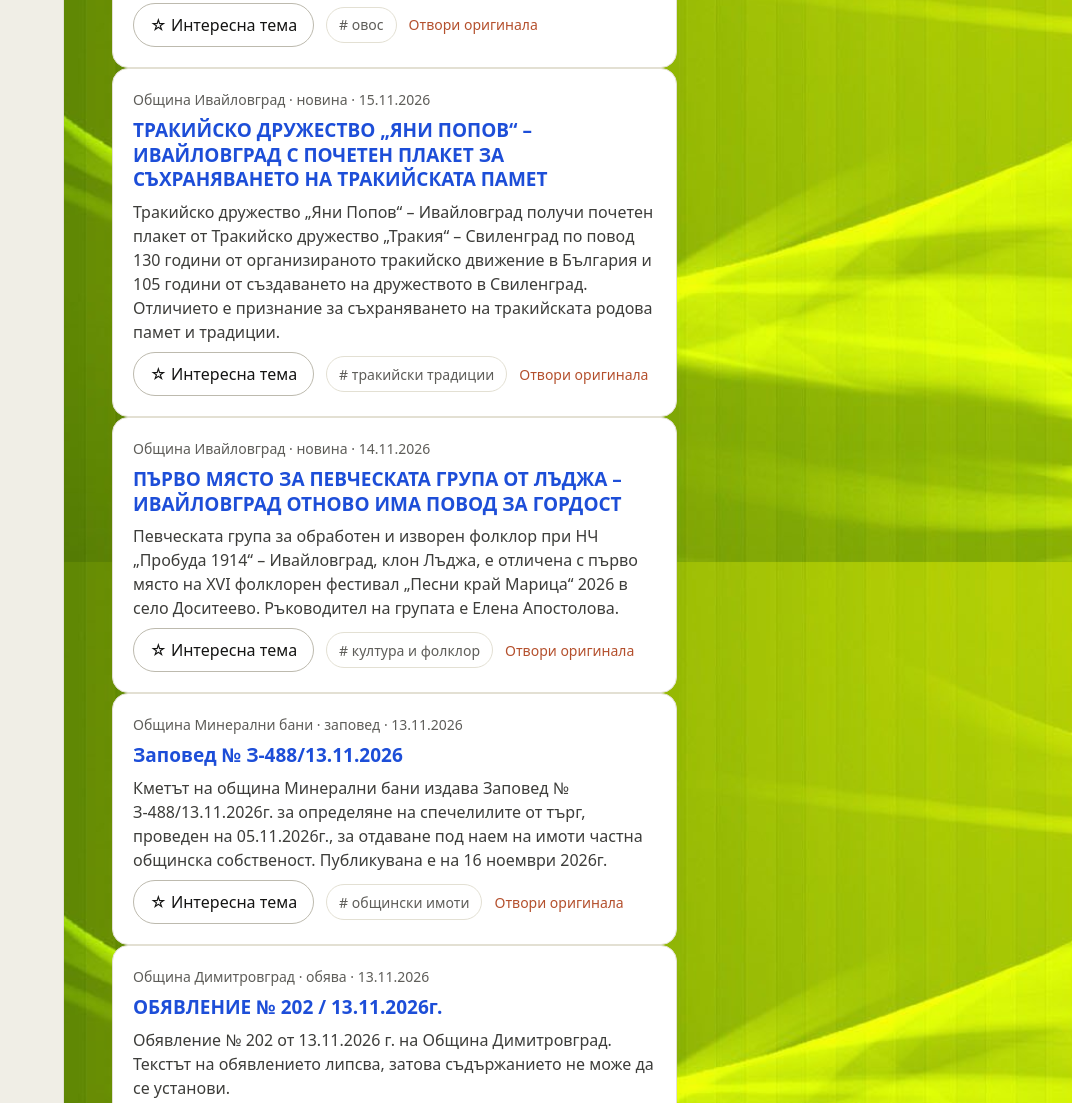
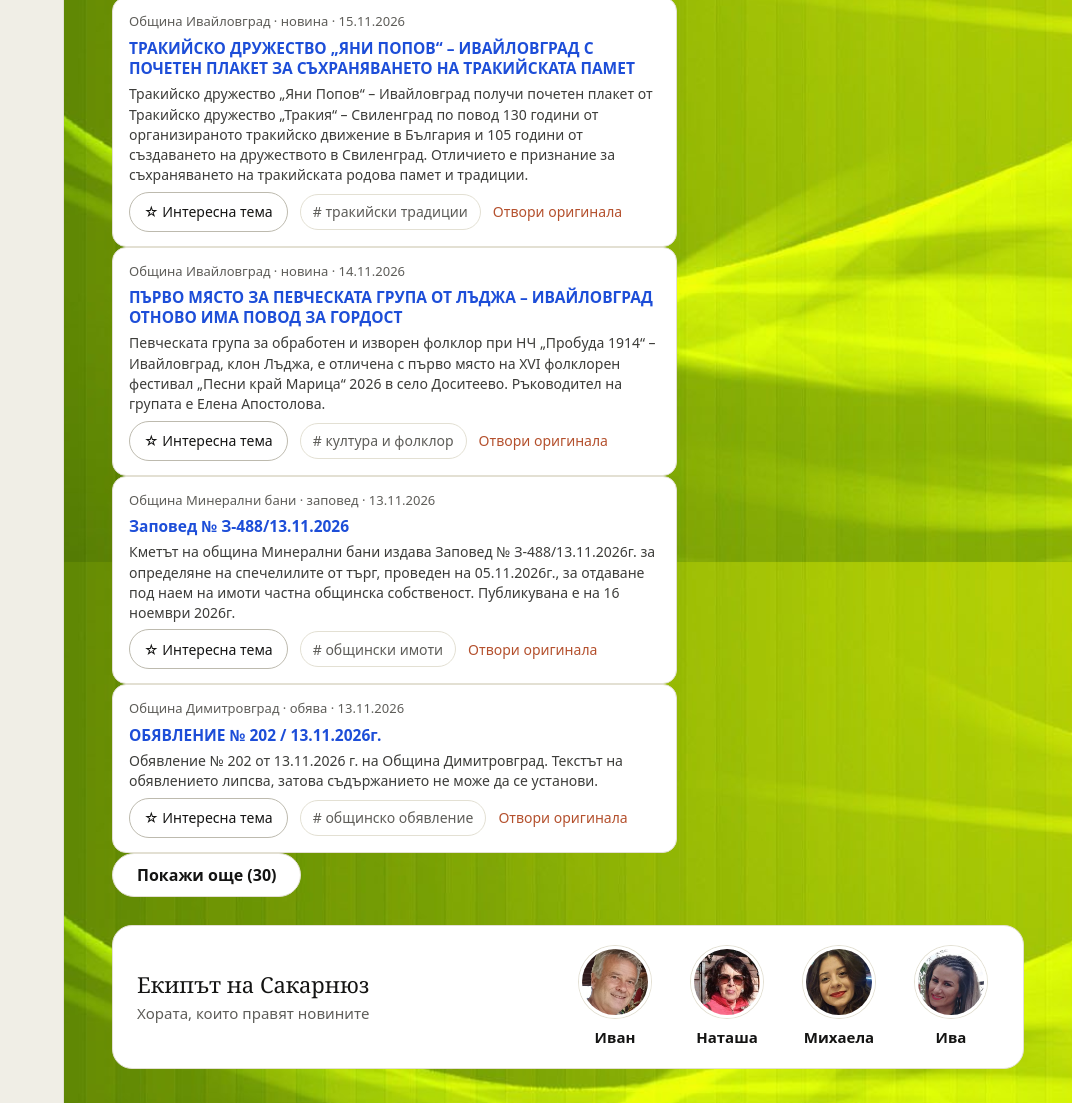
Before and after one commit to sakarnews/news-agent, a plain HTML site: page index.html in a window 1280 px wide. Shown: the part 1038-2141 px from the top of the page, without its empty margins (208-1280 px from the left). Drawn offline with Linux system fonts and the light colour scheme; no server answers.

Commit message:
Add files via upload

```diff
--- a/index.html
+++ b/index.html
@@ -45,13 +45,14 @@ h1,h2{font-family:Georgia,"Times New Roman",serif;font-weight:500;margin:0}
 .ctl input[type=search]{width:190px}
 .urg{background:var(--redbg);border:1px solid var(--red);border-radius:12px;padding:10px 14px}
 .urg b{color:var(--red)}
-.item{background:#fff;border:1px solid var(--line);border-radius:16px;padding:20px;display:flex;flex-direction:column;gap:8px}
-.item .m{display:flex;flex-wrap:wrap;gap:10px;align-items:center;color:var(--mu);font-size:14px}
-.item h3{margin:0;font-size:19px;line-height:1.3}.item h3 a{color:#1d4ed8}
-.item p{margin:0;color:#3D3D3A}
+.item{background:#fff;border:1px solid var(--line);border-radius:14px;padding:14px 16px;display:flex;flex-direction:column;gap:6px}
+.item .m{display:flex;flex-wrap:wrap;gap:8px;align-items:center;color:var(--mu);font-size:13px}
+.item h3{margin:0;font-size:15.5px;line-height:1.3}.item h3 a{color:#1d4ed8}
+.item p{margin:0;color:#3D3D3A;font-size:14px;line-height:1.45}
+.more{align-self:center;min-height:44px;padding:0 24px;border-radius:999px;border:1px solid var(--line);background:#fff;font-weight:700;color:var(--tx)}
 .pill{background:var(--redbg);color:var(--red);font-weight:700;border-radius:999px;padding:2px 10px}
 .acts{display:flex;flex-wrap:wrap;gap:12px;align-items:center}
-.star{display:inline-flex;align-items:center;gap:8px;min-height:44px;padding:0 16px;border-radius:999px;border:1px solid #BDBAAE;background:#fff;color:var(--tx)}
+.star{display:inline-flex;align-items:center;gap:8px;min-height:40px;padding:0 14px;font-size:14px;border-radius:999px;border:1px solid #BDBAAE;background:#fff;color:var(--tx)}
 .star.on{border-color:var(--clay);background:#FBEDE6;color:#8A3A1D;font-weight:700}
 .tag{min-height:36px;padding:0 12px;border-radius:999px;border:1px solid var(--line);background:none;color:var(--mu);font-size:14px}
 .orig{font-size:14px;color:var(--ac)}
@@ -127,7 +128,7 @@ h1,h2{font-family:Georgia,"Times New Roman",serif;font-weight:500;margin:0}
 </main>
 </div>
 <script>
-var news=[],meta=null,sites=[],topics={};
+var news=[],meta=null,sites=[],topics={},expanded=false,LIMIT=5;
 try{topics=JSON.parse(localStorage.getItem('topics')||'{}')}catch(e){}
 var $=function(i){return document.getElementById(i)};
 function h(t,a,k){var e=document.createElement(t);for(var x in(a||{}))e[x]=a[x];(k||[]).forEach(function(c){if(c!=null)e.append(c)});return e}
@@ -167,7 +168,9 @@ function renderFeed(){
  var rows=news.filter(function(n){return(!s||n.site==s)&&(!t||n.tag==t)&&(!p||n.topic==p)&&(!q||(n.title+' '+n.summary+' '+n.site).toLowerCase().includes(q))});
  var u=news.filter(function(n){return n.urgent&&Date.now()-Date.parse(n.published||n.found)<3*864e5}).slice(0,5);
  $('urg').replaceChildren.apply($('urg'),u.length?[h('div',{className:'urg'},[h('b',{textContent:'Спешно: '})].concat(u.map(function(n,i){return h('span',{},[i?' · ':'',h('a',{href:safe(n.url),target:'_blank',rel:'noopener',textContent:n.site+': '+n.title})])})))]:[]);
- $('list').replaceChildren.apply($('list'),rows.length?rows.slice(0,300).map(function(n){return card(n,false)}):[h('div',{className:'item empty',textContent:news.length?'Няма резултати.':'Още няма данни. Пуснете агента от Actions.'})])}
+ var shown=expanded?rows.slice(0,300):rows.slice(0,LIMIT),kids=shown.map(function(n){return card(n,false)});
+ if(rows.length>LIMIT){var mb=h('button',{type:'button',className:'more',textContent:expanded?'Покажи по-малко':'Покажи още ('+(Math.min(rows.length,300)-LIMIT)+')'});mb.onclick=function(){expanded=!expanded;renderFeed()};kids.push(mb)}
+ $('list').replaceChildren.apply($('list'),rows.length?kids:[h('div',{className:'item empty',textContent:news.length?'Няма резултати.':'Още няма данни. Пуснете агента от Actions.'})])}
 
 function renderTopics(){
  var arr=Object.keys(topics).map(function(k){return topics[k]}).sort(function(a,b){return skey(b)<skey(a)?-1:1});
@@ -200,7 +203,7 @@ Promise.all([getJSON('news.json').catch(function(){return[]}),getJSON('meta.json
  news=r[0].filter(function(n){return !(Date.parse(n.published||n.found)<lim)}).sort(function(a,b){return skey(b)<skey(a)?-1:1});
  meta=r[1];sites=r[2];
  fill('fs',news.map(function(n){return n.site}));fill('ft',news.map(function(n){return n.tag}));fill('fp',news.map(function(n){return n.topic}));
- ['q','fs','ft','fp'].forEach(function(i){$(i).oninput=renderFeed});
+ ['q','fs','ft','fp'].forEach(function(i){$(i).oninput=function(){expanded=false;renderFeed()}});
  renderMeta();renderSources();renderAll();
 });
 </script>
--- a/sites.json
+++ b/sites.json
@@ -1,7 +1,12 @@
 [
  {
   "name": "Община Харманли",
-  "url": "https://www.harmanli.bg/bg/"
+  "url": "https://www.harmanli.bg/bg/",
+  "urls": [
+   "https://www.harmanli.bg/bg/novini-i-sabitiya",
+   "https://www.harmanli.bg/bg/targove-i-konkursi",
+   "https://www.harmanli.bg/bg/materiali-za-sesii"
+  ]
  },
  {
   "name": "Община Ивайловград",
```
